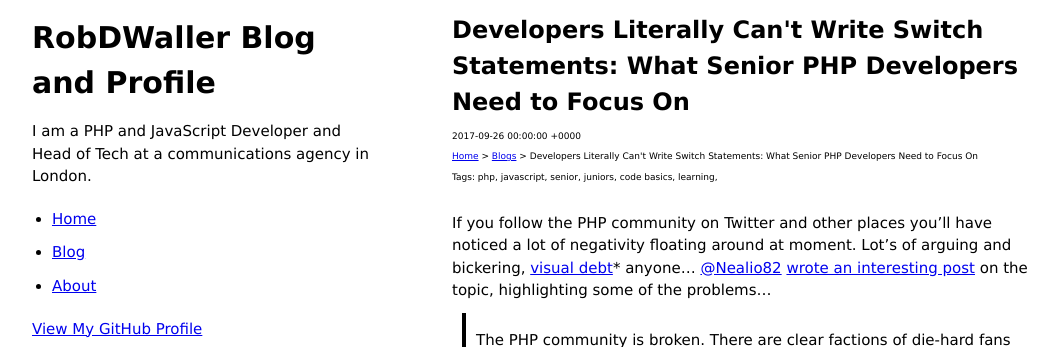
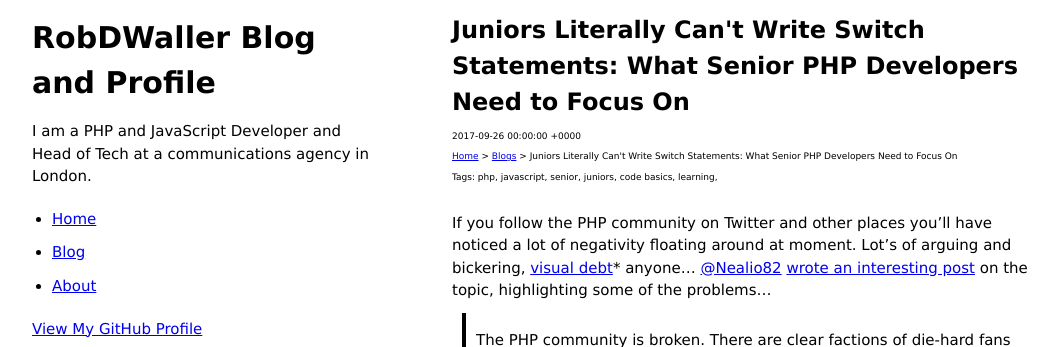
Before and after one commit to RobDWaller/robdwaller.github.io, a Jekyll site: the page built from _posts/2017-09-26-developers-literally-cant-write-switche-statements.md, in a window 1280 px wide and 900 px high, cut to the strip 0-347 px from the top of the window. Shown: the whole strip, without its empty margins (98-1156 px from the left). Built offline with Jekyll 4.4.1, drawn with Linux system fonts in a browser that asks for light colours; comment, search, counter and statistics services are not loaded; some of the changed lines change nothing that is shown.

Commit message:
amend to title and description of switches post

```diff
--- a/_posts/2017-09-26-developers-literally-cant-write-switche-statements.md
+++ b/_posts/2017-09-26-developers-literally-cant-write-switche-statements.md
@@ -1,8 +1,9 @@
 ---
 layout: post
-title: "Developers Literally Can't Write Switch Statements: What Senior PHP
+title: "Juniors Literally Can't Write Switch Statements: What Senior PHP
 Developers Need to Focus On"
-description:
+description: 'While many junior PHP developers struggle to write and learn basic
+code many seniors spend their time arguing and bickering.'
 tags: [php, javascript, senior, juniors, code basics, learning]
 published: true
 ---
```
